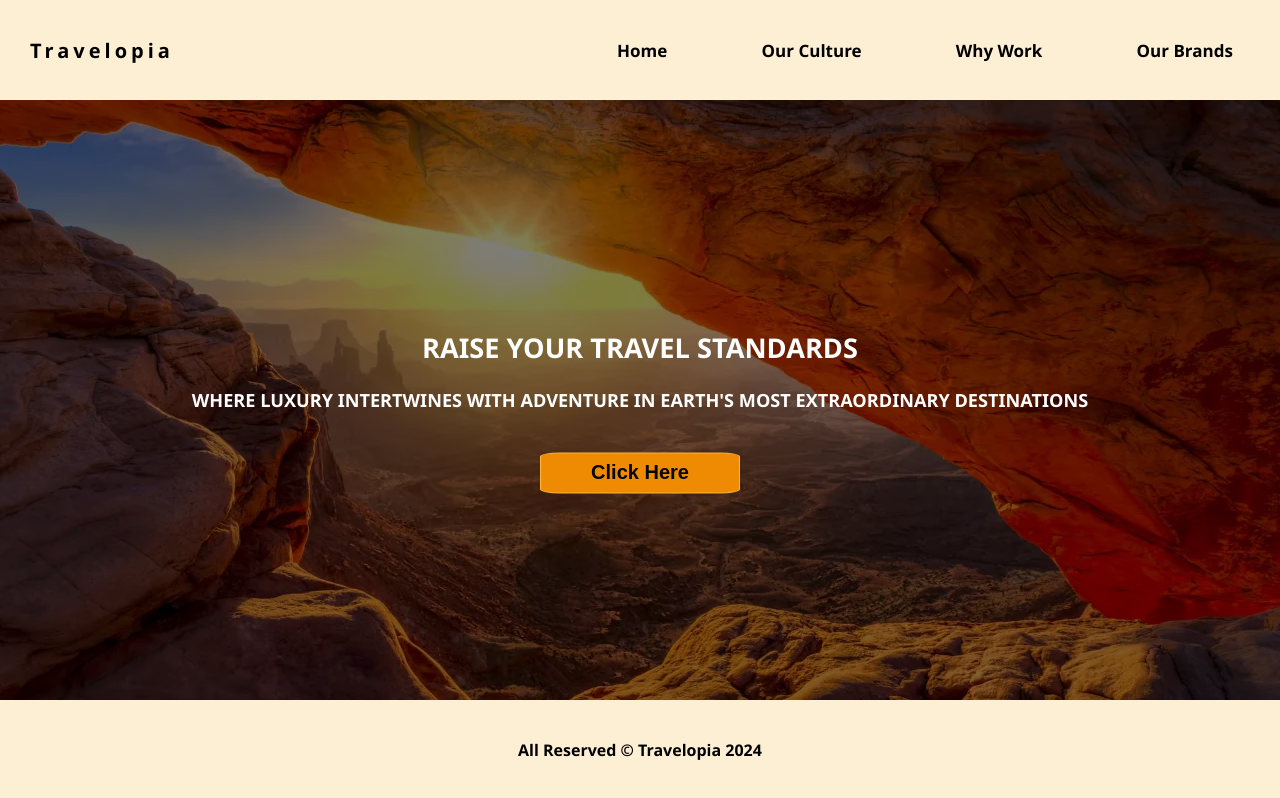
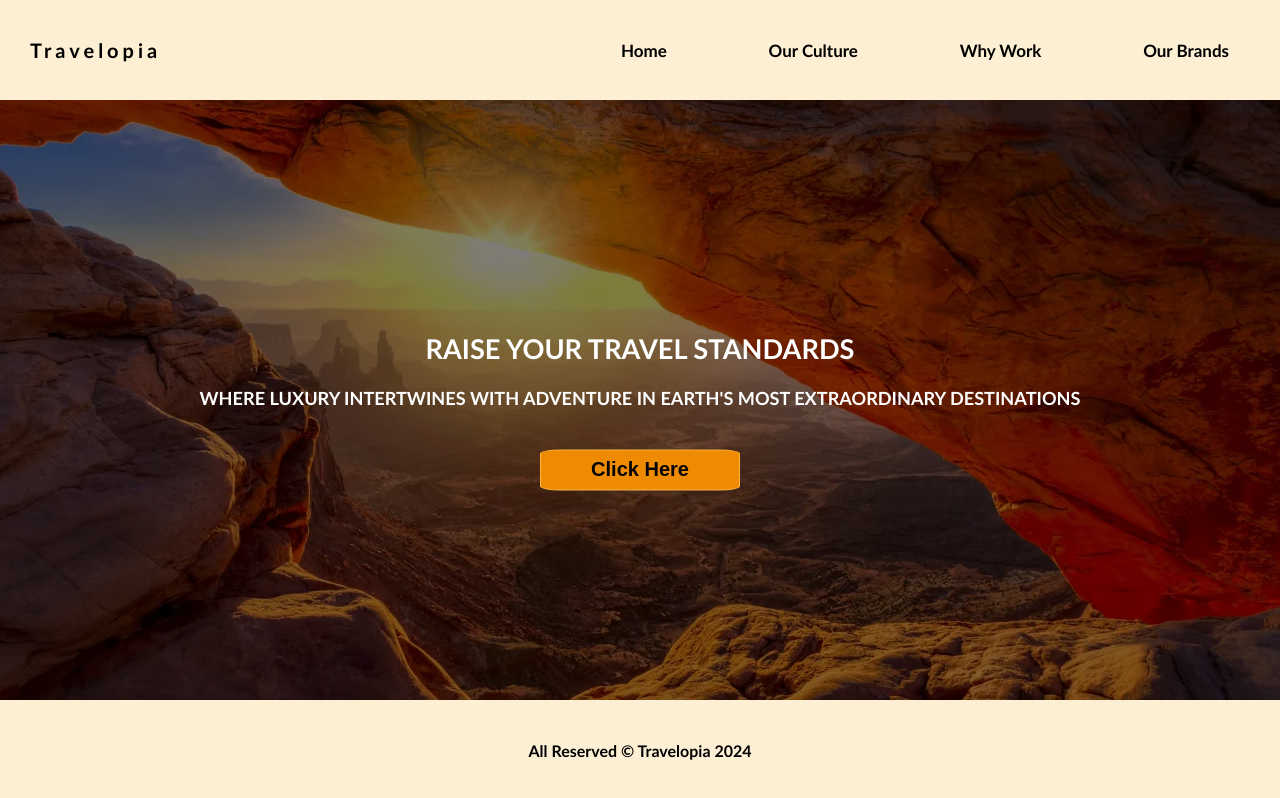
Before and after one commit to Coders6754/Travelopia, a plain HTML site: page index.html in a window 1280 px wide. Drawn offline with Linux system fonts and the light colour scheme.

Commit message:
designed complete

```diff
--- a/index.css
+++ b/index.css
@@ -78,7 +78,8 @@ body {
   box-sizing: border-box;
   margin: 0;
   padding: 0;
-  font-family: "Segoe UI", Tahoma, Geneva, Verdana, sans-serif;
+  font-family: "Trebuchet MS", "Lucida Sans Unicode", "Lucida Grande",
+    "Lucida Sans", Arial, sans-serif;
 }
 
 ul {
```
